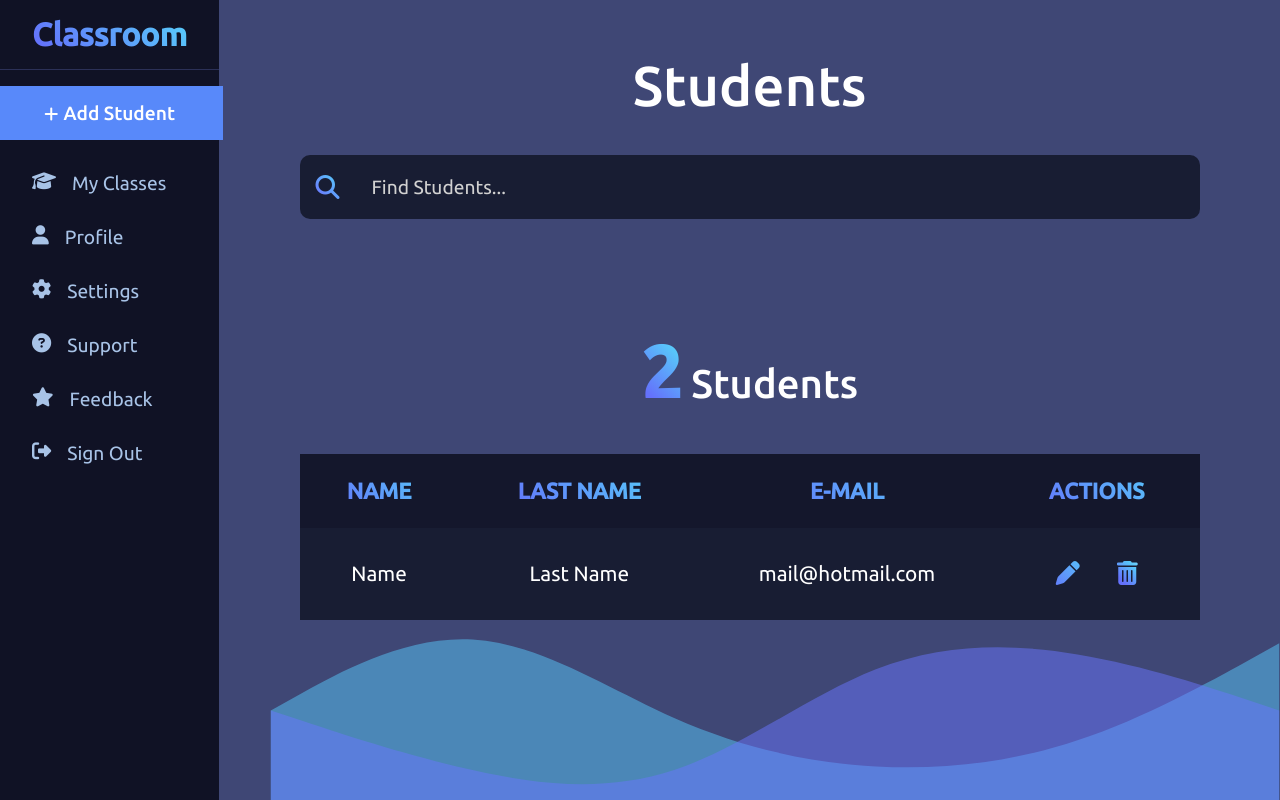
After one commit to Ricardo-sm/class-manager-project, a PHP site: page /students.php?class=1 in a window 1280 px wide. The commit adds this page. Run offline with PHP 8.4, Linux system fonts and the light colour scheme; the visitor is signed in with stand-in values (Sample User, id 1); some libraries are stand-ins or nearby versions.

Commit message:
Student Page Styles

```diff
--- a/css/styles.css
+++ b/css/styles.css
@@ -2,8 +2,8 @@
     --primaryFont: 'Ubuntu', sans-serif;
     --secondaryFont: 'Arial', sans-serif;
     --background: #0c1015;
-    --bgForm: rgba(16, 18, 37, 0.9);
-    --bgField: rgba(9, 12, 24, 0.6);
+    --bgForm: rgba(16, 18, 37, 0.902);
+    --bgField: rgba(9, 12, 24, 0.7);
     --colorPrimary: #212E3E;
     --colorPrimaryDark: #17202B;
     --colorOne: #CADFFA;
@@ -175,6 +175,26 @@ button:focus {
 .btn-add i {
     font-size: 1rem;
     margin-right: 1px;
+}
+
+.btn-edit {
+    font-size: 1.5rem;
+    padding: 1rem;
+    background: rgb(100,113,251);
+    background: linear-gradient(45deg, rgba(100,113,251,1) 21%, rgba(88,199,250,1) 78%, rgba(123, 210, 250, 1) 100%);
+    -webkit-background-clip: text;
+    -webkit-text-fill-color: transparent;
+}
+.btn-delete {
+    font-size: 1.5rem;
+    padding: 1rem;
+    background-color: transparent;
+}
+.btn-delete i {
+    background: rgb(100,113,251);
+    background: linear-gradient(45deg, rgba(100,113,251,1) 21%, rgba(88,199,250,1) 78%, rgba(123, 210, 250, 1) 100%);
+    -webkit-background-clip: text;
+    -webkit-text-fill-color: transparent;
 }
 
 /***------------------------------Create Account & LogIn--------------------------------------***/
@@ -424,7 +444,8 @@ button:focus {
 }
 
 /*** ----------------------------------------INDEX-------------------------------------***/
-.index-body {
+.index-body,
+.students-body {
     background-color: #3f4775;
     overflow: hidden;
 }
@@ -454,6 +475,7 @@ button:focus {
 .main-content {
     max-height: 100vh;
     overflow: auto;
+    text-align: center;
 }
 
 .panel h2 {
@@ -471,7 +493,11 @@ button:focus {
 
 /**Add Class Button**/
 .add-class {
-    padding: 2rem;
+    padding: 1rem;
+
+    display: flex;
+    justify-content: center;
+    align-items: center;
 }
 
 /**Menu Options**/
@@ -613,6 +639,74 @@ button:focus {
     padding: 1rem;
 }
 
+/*------------------------------------------------Students----------------------------------------------*/
+.title-s {
+    flex: 1;
+    font-weight: 500;
+    color: #ffffff;
+    font-size: 3.5rem;
+}
+
+.searcher {
+    width: 50%;
+    height: 3rem;
+    padding: 1rem;
+    border: none;
+    margin: 2rem 0;
+}
+
+.main-students {
+    width: 900px;
+    max-width: 900px;
+    margin: 1rem auto 0 auto;
+}
+.main-students .field {
+    width: 100%;
+    max-height: 4rem;
+}
+
+.total-students {
+    color: #ffffff;
+    margin-top: 7rem;
+    font-size: 2.5rem;
+    font-weight: 500;
+}
+.total-students span {
+    background: rgb(100,113,251);
+    background: linear-gradient(45deg, rgba(100,113,251,1) 21%, rgba(88,199,250,1) 78%, rgba(123, 210, 250, 1) 100%);
+    -webkit-background-clip: text;
+    -webkit-text-fill-color: transparent;
+    font-size: 4.5rem;
+    font-weight: 700;
+}
+
+.student-list {
+    width: 100%;
+    margin-top: 1rem;
+    border-collapse: collapse;
+}
+.student-list thead {
+    font-size: 1.4rem;
+    background-color: var(--bgForm);
+    text-transform: uppercase;
+}
+.student-list tbody {
+    background-color: var(--bgField);
+}
+.student-list th {
+    background: rgb(100,113,251);
+    background: linear-gradient(45deg, rgba(100,113,251,1) 21%, rgba(88,199,250,1) 78%, rgba(123, 210, 250, 1) 100%);
+    -webkit-background-clip: text;
+    -webkit-text-fill-color: transparent;
+    padding: 1.5rem;
+}
+.student-list  td {
+    color: #ffffff;
+    font-size: 1.3rem;
+    padding: 1rem;
+    text-align: center;
+}
+
 /**Modal**/
 .modal {
   display: none;
--- a/includes/templates/sidebar.php
+++ b/includes/templates/sidebar.php
@@ -1,3 +1,5 @@
+<?php require_once('includes/functions/utilities.php') ?>
+
 <aside class="sidebar">
         <div class="panel menu-list">
             <h2>Classroom</h2>
@@ -5,12 +7,16 @@
             <div class="add-class">
                 <button  class="btn btn-add" id="btn-modal">
                     <i class="fas fa-plus"></i>
-                    New Class
+                    <?php if (Utilities::getPage() == 'index') { ?>
+                        New Class
+                    <?php } else { ?>
+                        Add Student
+                    <?php } ?>
                 </button>
             </div>
             <ul id="menu" class="menu">
                 <li>
-                    <a href="#">
+                    <a href="index.php">
                         <i class="fas fa-graduation-cap"></i>
                         My Classes
                     </a>
--- a/index.php
+++ b/index.php
@@ -43,7 +43,7 @@
             <h1>Add New Class</h1>
 
             <div class="class-box">
-                <form class="new-class" id="new-class">
+                <form class="new-class" id="new-class" autocomplete="off">
                     <div class="field">
                         <i class="fas fa-school"></i>
                         <input type="text" name="class-name" id="class-name" placeholder="Class Name">
--- a/js/scripts.js
+++ b/js/scripts.js
@@ -1,5 +1,7 @@
 /**Selected Page**/
+if (document.querySelector('.index-body')) {
 	document.querySelectorAll('.index-body .sidebar a')[0].classList.add('selected');
+}
 
 /**Modal Function**/
 var modal = document.querySelector('#modal');
@@ -42,6 +44,7 @@ function addClass(e) {
 
 				if (response.response === 'success') {
 					//Add Class Div
+					if (document.querySelector('.classes')) {
 						const classes = document.querySelector('.classes');
 						const newClass = document.createElement('div');
 						newClass.classList.add('class');
@@ -60,6 +63,15 @@ function addClass(e) {
 						iconBar.appendChild(icon);
 						newClass.appendChild(iconBar);
 						classes.appendChild(newClass);
+					} else {
+						Swal.fire({
+							title: 'Class Created',
+							icon: 'success',
+							background: '#101225e6',
+							showConfirmButton: false,
+							timer: 2000
+						});
+					}
 
 					//Close & Reset Modal
 					document.querySelector('#new-class').reset();
@@ -71,7 +83,7 @@ function addClass(e) {
 						title: 'Error',
 						text: 'Something Went Wrong',
 						icon: 'error',
-						background: '#0c1015'
+						background: '#101225e6'
 					});
 				}
 			}
@@ -80,8 +92,10 @@ function addClass(e) {
 	}
 }
 
-//Delete Class
+//Delete Class Or Open Class Page
+if (document.querySelector('.classes')) {
 	document.querySelector('.classes').addEventListener('click', deleteClass);
+}
 
 function deleteClass(e) {
 	if (e.target.parentElement.classList.contains('icon')) {
@@ -90,7 +104,7 @@ function deleteClass(e) {
 		Swal.fire({
 			title: 'Do You Want Delete This Class?',
 			icon: 'warning',
-			background: '#0c1015',
+			background: '#101225e6',
 			confirmButtonText: 'Yes',
 			showCancelButton: true,
 			confirmButtonColor: '#5889fa',
@@ -109,7 +123,7 @@ function deleteClass(e) {
 							Swal.fire({
 								title: 'Class Deleted',
 								icon: 'success',
-								background: '#0c1015',
+								background: '#101225e6',
 								showConfirmButton: false,
 								timer: 2000
 							});
@@ -121,7 +135,44 @@ function deleteClass(e) {
 				xhr.send();
 			}
 		});
+	} else if(e.target.classList.contains('class')) {
+		var idClass = e.target.getAttribute('class-id');
+		window.location.href = `students.php?class=${idClass}`;
 	}
+}
+
+//Add Student
+if (document.querySelector('#new-student')) {
+	document.querySelector('#new-student').addEventListener('submit', addStudent);
+}
+
+function addStudent(e) {
+	e.preventDefault();
+
+	//Reads Input Data
+	const name = document.querySelector('#name').value;
+	const lasName = document.querySelector('#last-name').value;
+	const mail = document.querySelector('#mail').value;
+	const type = document.querySelector('#add-class');
+
+	const data = new FormData();
+	data.append('name', name);
+	data.append('last-name', lasName);
+	data.append('mail', mail);
+	data.append('class-id', type.getAttribute('class-id'));
+	data.append('action', type.value);
+
+	//AJAX
+	const xhr = new XMLHttpRequest();
+	xhr.open('POST', 'includes/modals/modal.php', true);
+	xhr.onload = function() {
+		if (this.status === 200) {
+			const response = JSON.parse(xhr.responseText);
+
+
+		}
+	}
+	xhr.send(data);
 }
 
 //Show Notification
--- /dev/null
+++ b/students.php
@@ -0,0 +1,85 @@
+<?php
+    session_start();
+    if (!isset($_SESSION['logged'])) {
+        header('Location:account.php');
+        exit();
+    }
+?>
+
+<?php include_once('includes/templates/header.php'); ?>
+
+    <div class="container w-sidebar">
+        <?php include_once('includes/templates/sidebar.php') ?>
+        <div class="wave"></div>
+        <div class="wave-2"></div>
+
+        <div class="main-content main-students">
+            <h1 class="title-s">Students</h1>
+            <div class="field">
+                <i class="fas fa-search"></i>
+                <input type="search" id="search" class="searcher" placeholder="Find Students...">
+            </div>
+
+            <p class="total-students">
+                <span>2</span> Students
+            </p>
+
+            <div class="table-container">
+                <table class="student-list" id="student-list">
+                    <thead>
+                        <tr>
+                            <th>Name</th>
+                            <th>Last Name</th>
+                            <th>E-Mail</th>
+                            <th>Actions</th>
+                        </tr>
+                    </thead>
+
+                    <tbody>
+                        <tr>
+                            <td>Name</td>
+                            <td>Last Name</td>
+                            <td>mail@hotmail.com</td>
+                            <td>
+                                <a href="edit.php?id=5" class="btn btn-edit">
+                                    <i class="fas fa-pen"></i>
+                                </a>
+                                <button data-id="5" type="button" class="btn btn-delete">
+                                    <i class="fas fa-trash-alt"></i>
+                                </button>
+                            </td>
+                        </tr>
+                    </tbody>
+                </table>
+            </div>
+        </div>
+    </div>
+
+    <div id="modal" class="modal">
+        <div id="modal-content">
+            <h1>Add New Student</h1>
+
+            <div class="class-box">
+                <form class="new-student" id="new-student" autocomplete="off">
+                    <div class="field">
+                        <i class="fas fa-address-card"></i>
+                        <input type="text" name="name" id="name" placeholder="Name">
+                    </div>
+                    <div class="field">
+                        <i class="fas fa-address-card"></i>
+                        <input type="text" name="last-name" id="last-name" placeholder="Last Name">
+                    </div>
+                    <div class="field">
+                        <i class="fas fa-envelope"></i>
+                        <input type="email" name="mail" id="mail" placeholder="E-Mail">
+                    </div>
+                    <div class="field send">
+                        <input type="hidden" name="add-student" id="add-student" value="add-student" class-id="<?php echo $_GET['class'] ?>">
+                        <input type="submit" class="btn btn-send" value="Create">
+                    </div>
+                </form>
+            </div>
+        </div>
+    </div>
+
+<?php include_once('includes/templates/footer.php'); ?>
```
Also changed, not shown: js/form.js (+4 -4 lines). Lines whose indentation alone changed are shown as unchanged.
